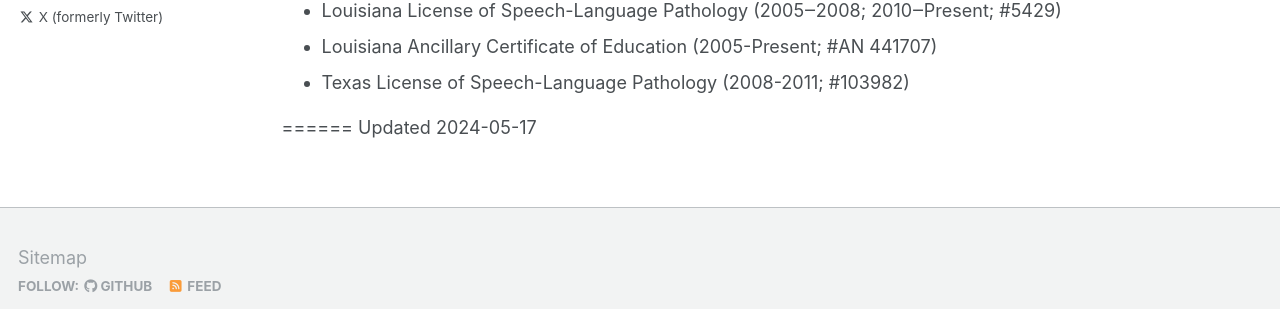
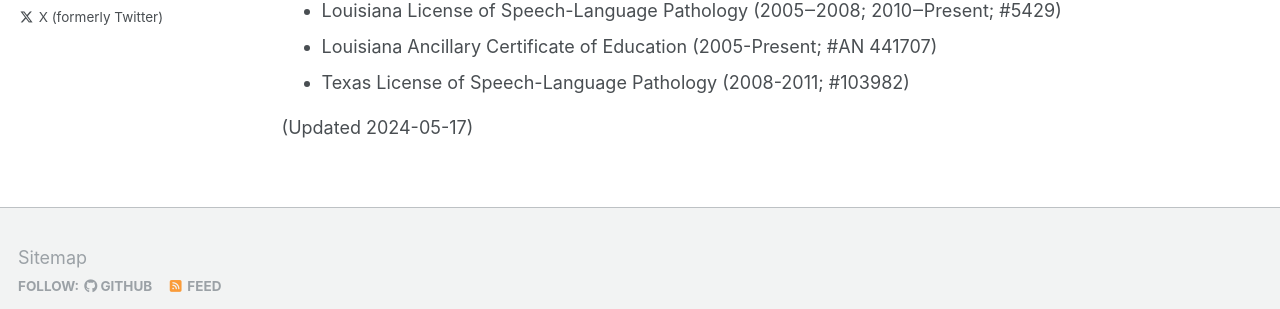
Before and after one commit to adamjhogan/adamjhogan.github.io, a Jekyll site: the page built from _pages/cv.md, in a window 1280 px wide and 900 px high, scrolled down 2056 px. Shown: the part 537-846 px from the top of the window. Built offline with Jekyll 4.4.1, drawn with Linux system fonts in a browser that asks for light colours; some web fonts are replaced.

Commit message:
Fixing updated date

```diff
--- a/_pages/cv.md
+++ b/_pages/cv.md
@@ -85,5 +85,5 @@ Licenses and Certifications
 * Louisiana Ancillary Certificate of Education (2005-Present; #AN 441707)
 * Texas License of Speech-Language Pathology (2008-2011; #103982)
 
-======
-Updated 2024-05-17
+
+(Updated 2024-05-17)
```
